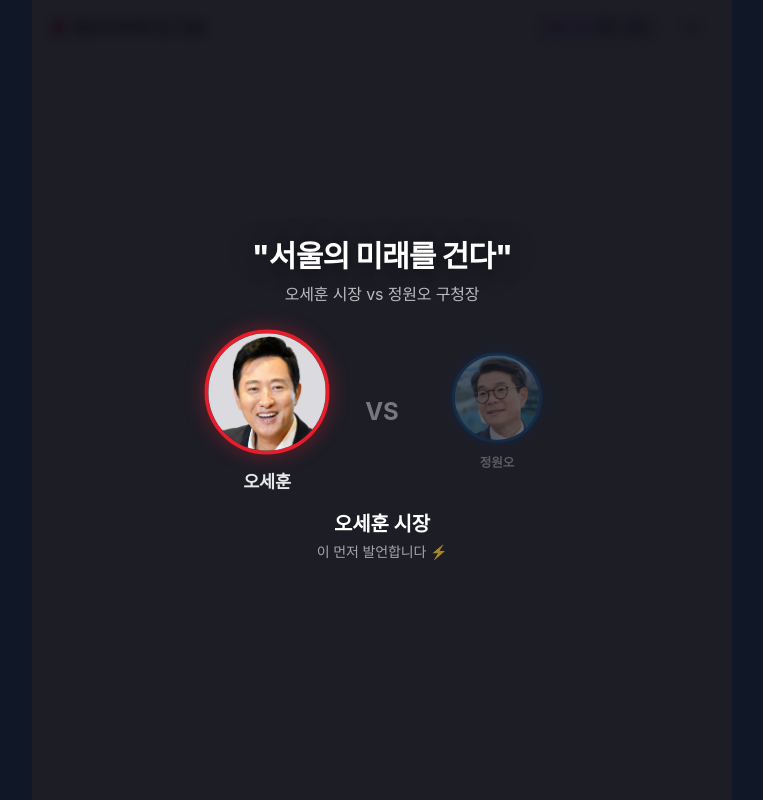
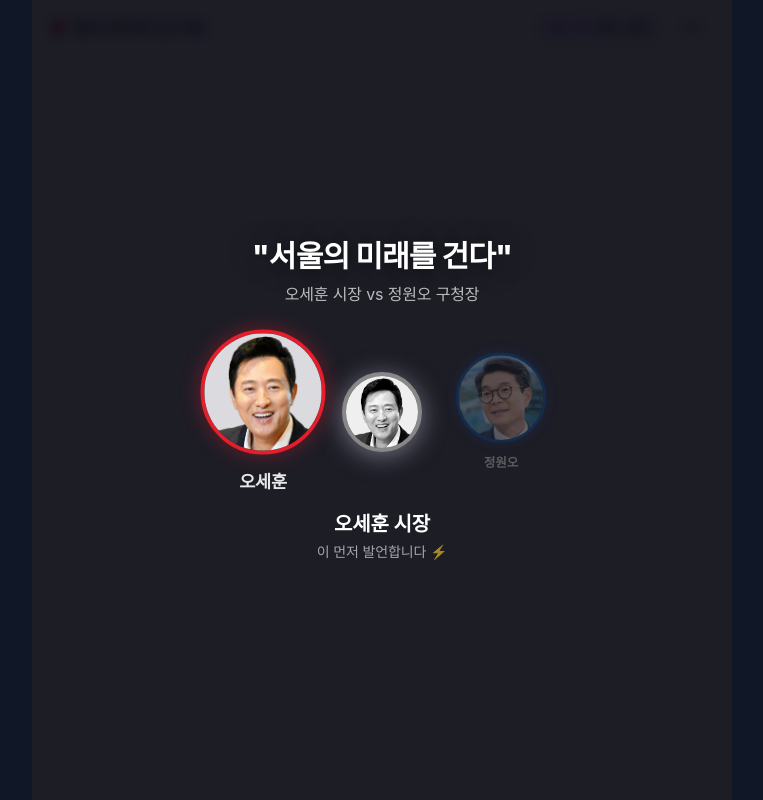
Before and after one commit to seojoonkim/polichat, a React (Vite) app: page /debate in a window 1280 px wide. Both pictures are taken after a click on the button "정책 토론 시작!". Shown: the whole page, without its empty margins (258-1021 px from the left). Built offline with nearby package versions, Linux system fonts and the light colour scheme; a web font is replaced by a local one.

Commit message:
fix: coinflip — 동전 흑백으로 복원, 프로필은 컬러 유지

```diff
--- a/src/components/debate/DebateView.tsx
+++ b/src/components/debate/DebateView.tsx
@@ -1494,7 +1494,7 @@ function detectFacts(text: string): { label: string; subtitle: string; detail: s
           <p className="text-white/70 text-base mb-10">{config.speakerAName} vs {config.speakerBName}</p>
 
           {/* 인물 프로필 */}
-          <div className="flex items-center gap-12 mb-8">
+          <div className="flex items-center gap-6 mb-8">
             {/* Speaker A */}
             <div className={`flex flex-col items-center transition-all duration-700 ${
               coinFlipStage === 'revealed'
@@ -1516,8 +1516,51 @@ function detectFacts(text: string): { label: string; subtitle: string; detail: s
               <span className="text-white/90 text-sm mt-3 font-semibold">{config.speakerAName.split(' ')[0]}</span>
             </div>
 
-            {/* VS */}
-            <span className="text-white/40 font-bold text-2xl">VS</span>
+            {/* 흑백 3D 코인 */}
+            <div style={{ position: 'relative', width: 90, height: 90, display: 'flex', alignItems: 'center', justifyContent: 'center' }}>
+              {coinFlipStage === 'spinning' && (
+                <div style={{
+                  position: 'absolute', width: 116, height: 116, borderRadius: '50%',
+                  boxShadow: '0 0 20px 4px rgba(180,180,200,0.45)',
+                  animation: 'orbitRing 1.4s ease-in-out infinite alternate',
+                  pointerEvents: 'none',
+                }} />
+              )}
+              <div style={{ perspective: '500px' }}>
+                <div style={{
+                  width: 80, height: 80, position: 'relative',
+                  transformStyle: 'preserve-3d',
+                  animation: coinFlipStage === 'spinning' ? 'coinSpin3D 0.45s linear infinite' : 'none',
+                  transition: coinFlipStage === 'revealed' ? 'transform 0.7s cubic-bezier(0.34,1.56,0.64,1)' : 'none',
+                  transform: coinFlipStage === 'revealed'
+                    ? (coinFlipWinner?.key === config.speakerA ? 'rotateY(0deg)' : 'rotateY(180deg)')
+                    : undefined,
+                  filter: 'drop-shadow(0 4px 12px rgba(200,200,220,0.5))',
+                }}>
+                  {/* 앞면: Speaker A (흑백) */}
+                  <div style={{
+                    position: 'absolute', inset: 0, backfaceVisibility: 'hidden',
+                    WebkitBackfaceVisibility: 'hidden', borderRadius: '50%', overflow: 'hidden',
+                    border: '4px solid #888', boxShadow: 'inset 0 0 0 2px rgba(255,255,255,0.2)',
+                  }}>
+                    <img src={`/politicians/${config.speakerA}/profile.jpg`}
+                      style={{ width: '100%', height: '100%', objectFit: 'cover',
+                        filter: 'grayscale(1) contrast(1.1) brightness(1.05)' }} />
+                  </div>
+                  {/* 뒷면: Speaker B (흑백) */}
+                  <div style={{
+                    position: 'absolute', inset: 0, backfaceVisibility: 'hidden',
+                    WebkitBackfaceVisibility: 'hidden', transform: 'rotateY(180deg)',
+                    borderRadius: '50%', overflow: 'hidden',
+                    border: '4px solid #888', boxShadow: 'inset 0 0 0 2px rgba(255,255,255,0.2)',
+                  }}>
+                    <img src={`/politicians/${config.speakerB}/profile.jpg`}
+                      style={{ width: '100%', height: '100%', objectFit: 'cover',
+                        filter: 'grayscale(1) contrast(1.1) brightness(1.05)' }} />
+                  </div>
+                </div>
+              </div>
+            </div>
 
             {/* Speaker B */}
             <div className={`flex flex-col items-center transition-all duration-700 ${
@@ -1553,6 +1596,14 @@ function detectFacts(text: string): { label: string; subtitle: string; detail: s
           )}
 
           <style>{`
+            @keyframes coinSpin3D {
+              0%   { transform: rotateY(0deg); }
+              100% { transform: rotateY(360deg); }
+            }
+            @keyframes orbitRing {
+              0%   { transform: rotateX(72deg) rotateZ(0deg); }
+              100% { transform: rotateX(72deg) rotateZ(360deg); }
+            }
             @keyframes fadeInUp {
               from { opacity: 0; transform: translateY(12px); }
               to { opacity: 1; transform: translateY(0); }
```
